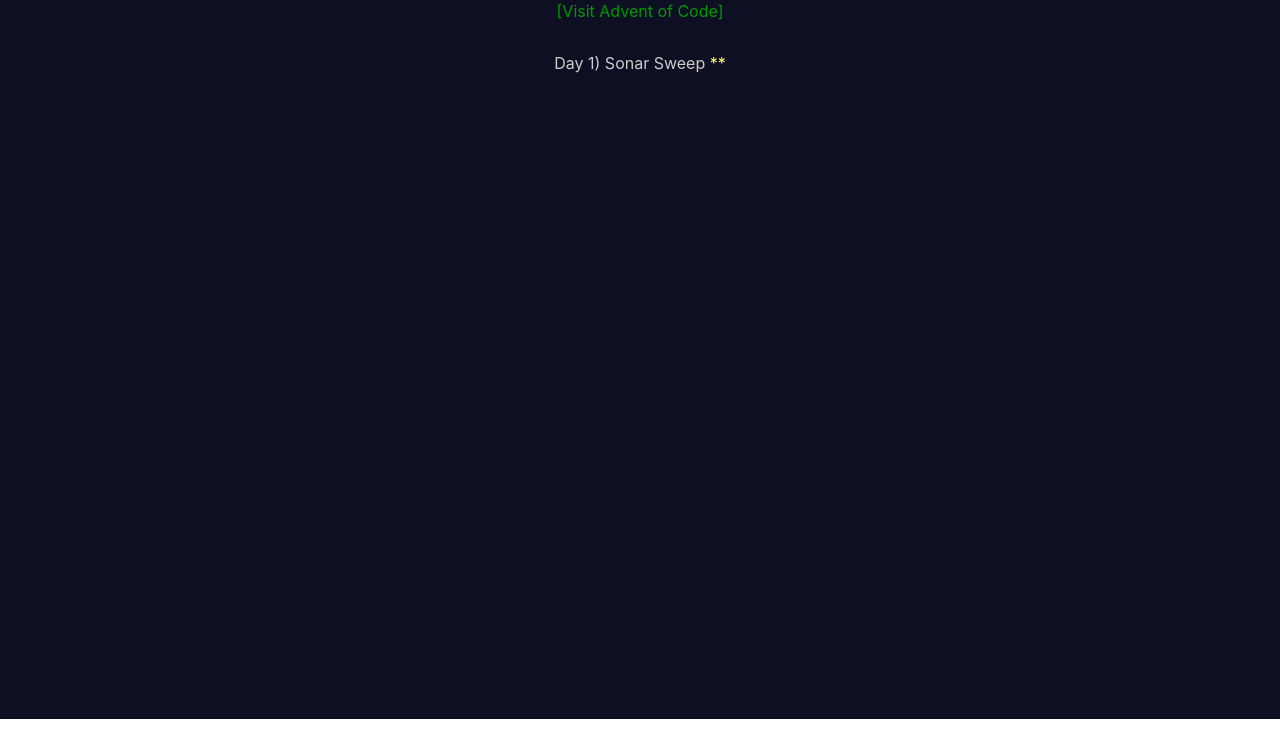
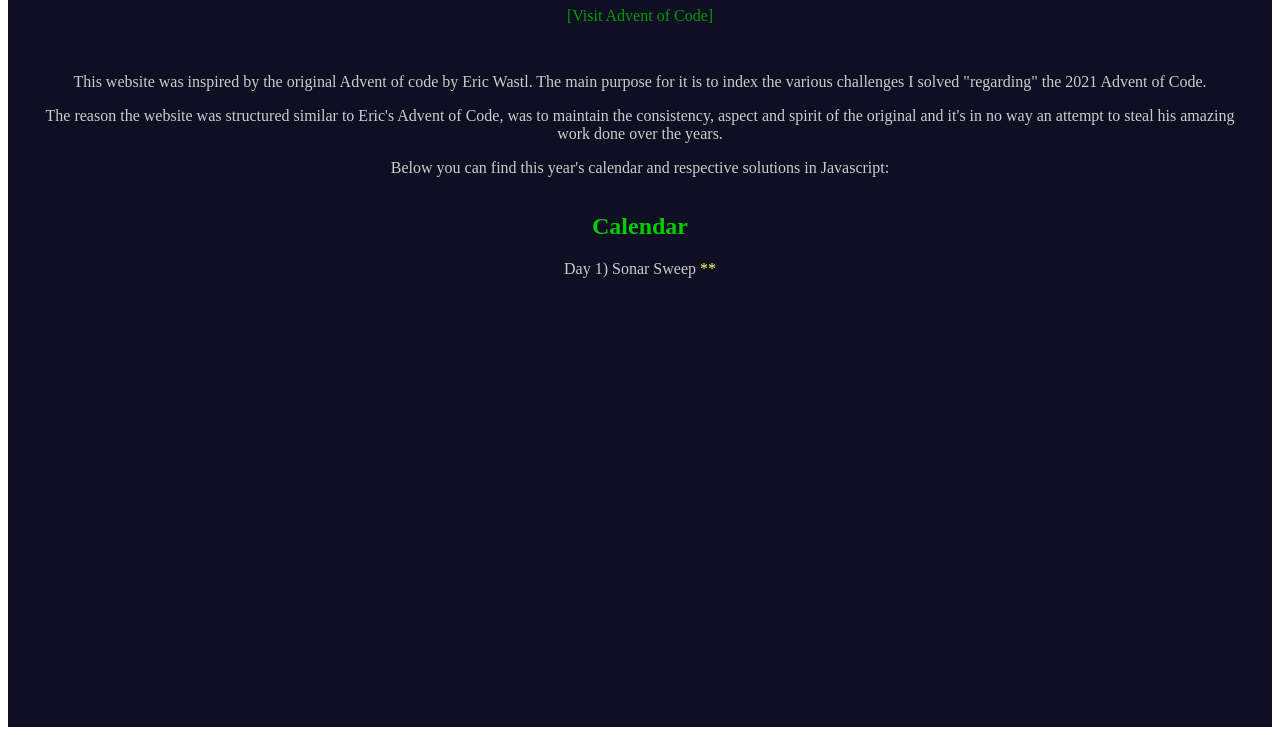
Before and after one commit to brunopatricio3/adventofcode, a React app: page / in a window 1280 px wide. Shown: the part 81-816 px from the top of the page. Built offline with nearby package versions, Linux system fonts and the light colour scheme.

Commit message:
Added new styles and fixed pathing for Application

```diff
--- a/src/Application.js
+++ /dev/null
@@ -1,19 +0,0 @@
-import './styles/main.scss';
-
-function Application() {
-  return (
-    <div className="appWrapper">
-      <div className="mainWrapper">
-        <h1>Advent of Code - 2021 Challenge</h1>
-        <div className="nav margin-bottom-m">
-          <a href="https://adventofcode.com/" className="nav-item">[Visit Advent of Code]</a>
-        </div>
-        <div className="calendar">
-          <span>Day 1) Sonar Sweep</span> <span className="award-gold">**</span>
-        </div>
-      </div>
-    </div>
-  );
-}
-
-export default Application;
--- a/src/index.css
+++ /dev/null
@@ -1,13 +0,0 @@
-body {
-  margin: 0;
-  font-family: -apple-system, BlinkMacSystemFont, 'Segoe UI', 'Roboto', 'Oxygen',
-    'Ubuntu', 'Cantarell', 'Fira Sans', 'Droid Sans', 'Helvetica Neue',
-    sans-serif;
-  -webkit-font-smoothing: antialiased;
-  -moz-osx-font-smoothing: grayscale;
-}
-
-code {
-  font-family: source-code-pro, Menlo, Monaco, Consolas, 'Courier New',
-    monospace;
-}
--- a/src/index.js
+++ b/src/index.js
@@ -1,7 +1,6 @@
 import React from 'react';
 import ReactDOM from 'react-dom';
-import './index.css';
-import Application from './Application';
+import Application from './pages/Application';
 
 ReactDOM.render(
   <React.StrictMode>
--- /dev/null
+++ b/src/pages/Application.js
@@ -0,0 +1,33 @@
+import '../styles/main.scss';
+
+function Application() {
+  return (
+    <div className="appWrapper">
+      <div className="mainWrapper">
+        <h1>Advent of Code - 2021 Challenge</h1>
+        <div className="nav margin-bottom-m">
+          <a href="https://adventofcode.com/" className="nav-item">[Visit Advent of Code]</a>
+        </div>
+        <div>
+          <p>
+            This website was inspired by the original <a>Advent of code</a> by Eric Wastl. The main purpose for it is to index the various challenges I solved "regarding" the 2021 Advent of Code.
+          </p>
+          <p>
+            The reason the website was structured similar to Eric's Advent of Code, was to maintain the consistency, aspect and spirit of the original and it's in no way an attempt to steal his amazing work done over the years.
+          </p>
+          <p>
+            Below you can find this year's calendar and respective solutions in Javascript:
+          </p>
+        </div>
+        <div className="calendar">
+          <h2>Calendar</h2>
+          <p>
+            <span><a target="_blank" href="https://github.com/brunopatricio3/adventofcode/blob/main/2021/1/index.js">Day 1) Sonar Sweep</a></span> <span className="award-gold">**</span>
+          </p>
+        </div>
+      </div>
+    </div>
+  );
+}
+
+export default Application;
--- a/src/styles/main.scss
+++ b/src/styles/main.scss
@@ -37,8 +37,18 @@ h1{
   text-shadow: 0 0 2px $cl-main-header, 0 0 5px $cl-main-header;
 }
 
+h2{
+  text-decoration: none;
+  color: $cl-main-header;
+}
+
 p{
   color: $cl-text;
+}
+
+a{
+  text-decoration: none;
+  color: inherit;
 }
 
 span{
```
